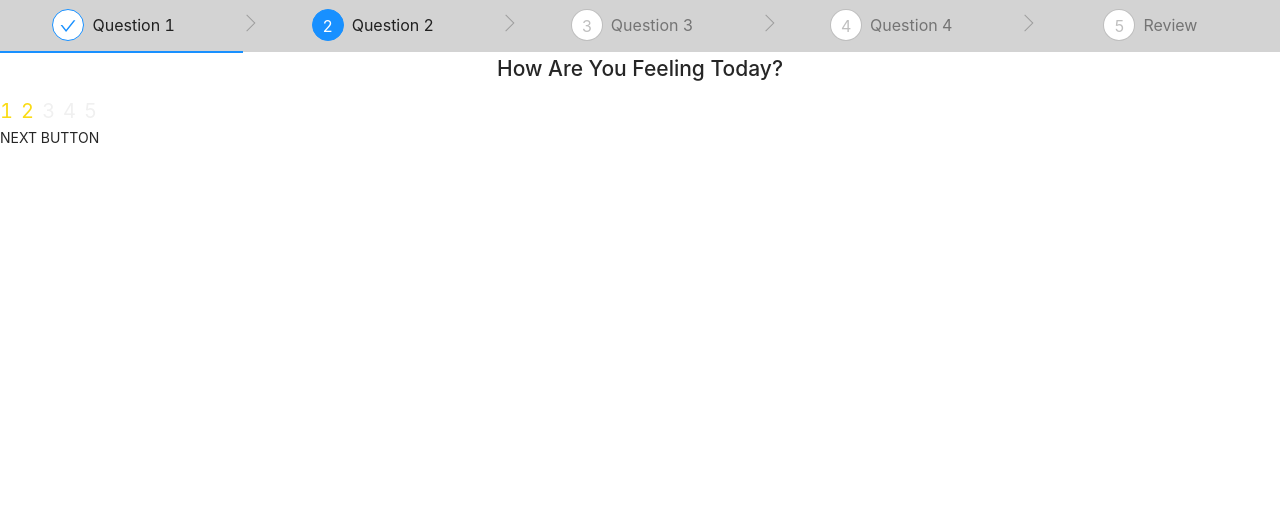
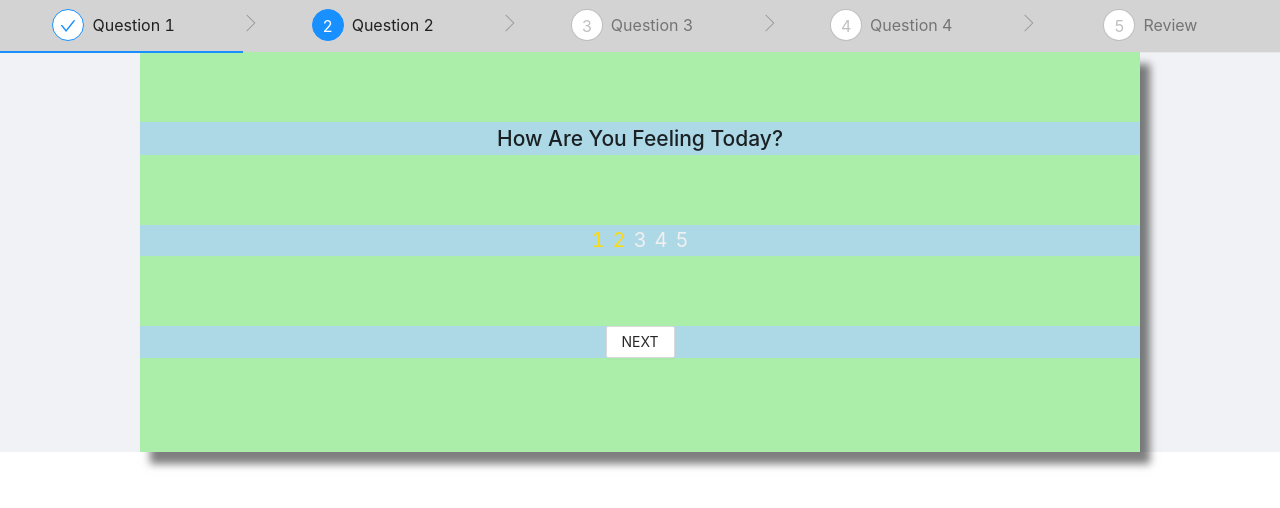
Before and after one commit to TJorenby/redux-feedback-loop, a React app: page / in a window 1280 px wide. Shown: the part 108-616 px from the top of the page. Built offline with nearby package versions, Linux system fonts and the light colour scheme.

Commit message:
very basic styling completed

```diff
--- a/src/components/Question1/Question1.js
+++ b/src/components/Question1/Question1.js
@@ -3,8 +3,7 @@ import axios from 'axios';
 import './Question1.scss';
 import 'antd/dist/antd.css';
 import { Rate } from 'antd';
-
-
+import { Button } from 'antd';
 
 
 class Question1 extends Component {
@@ -17,7 +16,7 @@ class Question1 extends Component {
           <h1>How Are You Feeling Today?</h1>
         </div>
 
-        <div className="response-input">
+        <div className="response-rating">
           <Rate
             defaultValue={2}
             character={({ index }) => {
@@ -27,7 +26,7 @@ class Question1 extends Component {
         </div>
 
         <div className="next-btn">
-          <p>NEXT BUTTON</p>
+          <Button>NEXT</Button>
         </div>
 
       </div>
--- a/src/components/Question2/Question2.scss
+++ b/src/components/Question2/Question2.scss
@@ -0,0 +1 @@
+@import'./src/styles/_themes.scss';
--- a/src/components/Question3/Question3.scss
+++ b/src/components/Question3/Question3.scss
@@ -0,0 +1 @@
+@import'./src/styles/_themes.scss';
--- a/src/components/Question4/Question4.scss
+++ b/src/components/Question4/Question4.scss
@@ -0,0 +1 @@
+@import'./src/styles/_themes.scss';
--- a/src/styles/_themes.scss
+++ b/src/styles/_themes.scss
@@ -1,16 +1,29 @@
 $thm-grey: lightgray;
 
 .card{
-    height: flex;
-    width: flex;
-    // margin-left: auto;
-    // margin-right: auto;
-    // display: flex;
-    background-color: white;
+    height: 400px;
+    width: 1000px;
+    margin-left: auto;
+    margin-right: auto;
+    background: #AEA;
+    box-shadow: 10px 12px 0.5rem rgba(0,0,0,0.5);
 }
 
 .question {
-    display: inline-block;
     text-align: center;
-    width: 100%;
+    background-color: lightblue;
+    margin-top: 70px;
 }
+
+.response-rating{
+    text-align: center;
+    background-color: lightblue;
+    margin-top: 70px;
+
+}
+
+.next-btn{
+    text-align: center;
+    background-color: lightblue;
+    margin-top: 70px;
+}
```
Also changed, not shown: ToDo.md (+10 -4 lines), src/components/Question2/Question2.js (+24 -3 lines).
